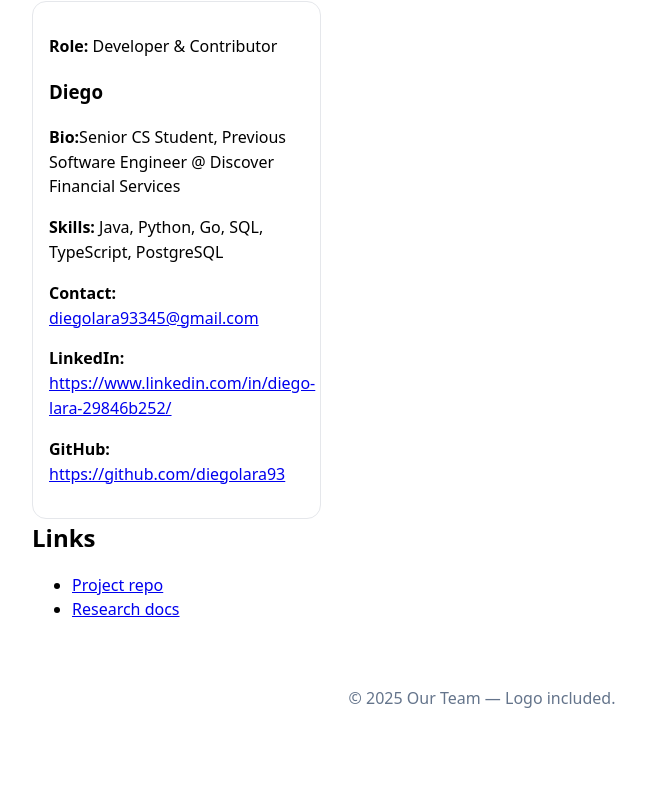
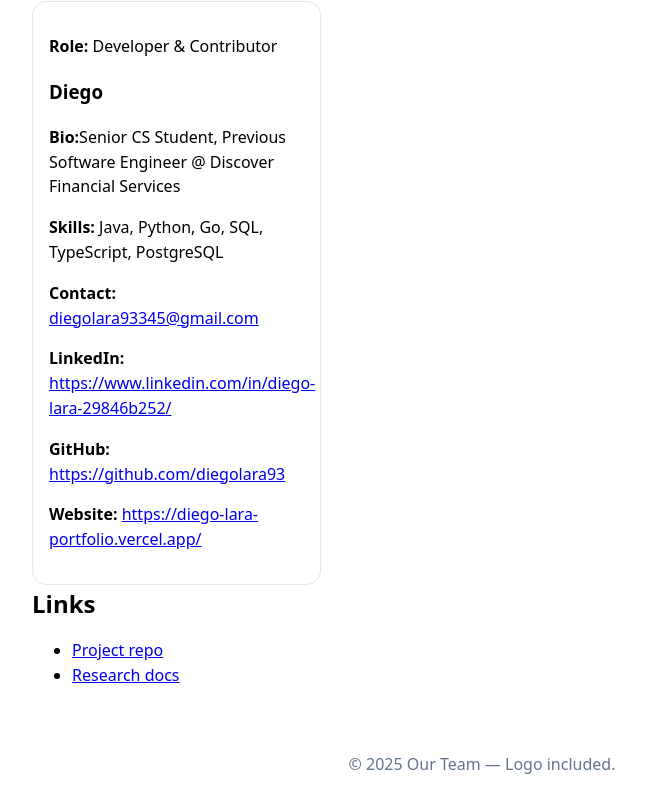
Before and after one commit to jackson-trader/Team-Project-0, a plain HTML site: page index.html in a window 1280 px wide. Shown: the part 1117-1926 px from the top of the page, without its empty margins (158-804 px from the left). Before the commit the page ends 1860 px from the top, so only its background shows below. Drawn offline with Linux system fonts and the light colour scheme.

Commit message:
add info

```diff
--- a/index.html
+++ b/index.html
@@ -65,6 +65,7 @@
           <p><strong>Contact:</strong> <a href="mailto:diegolara93345@gmail.com">diegolara93345@gmail.com</a></p>
           <p><strong>LinkedIn:</strong> <a href="https://www.linkedin.com/in/diego-lara-29846b252/" target="_blank">https://www.linkedin.com/in/diego-lara-29846b252/</a></p>
           <p><strong>GitHub:</strong> <a href="https://github.com/diegolara93/" target="_blank">https://github.com/diegolara93</a></p>
+                    <p><strong>Website:</strong> <a href="https://diego-lara-portfolio.vercel.app/" target="_blank">https://diego-lara-portfolio.vercel.app/</a></p>
         </div>
       </div>
     </section>
```
